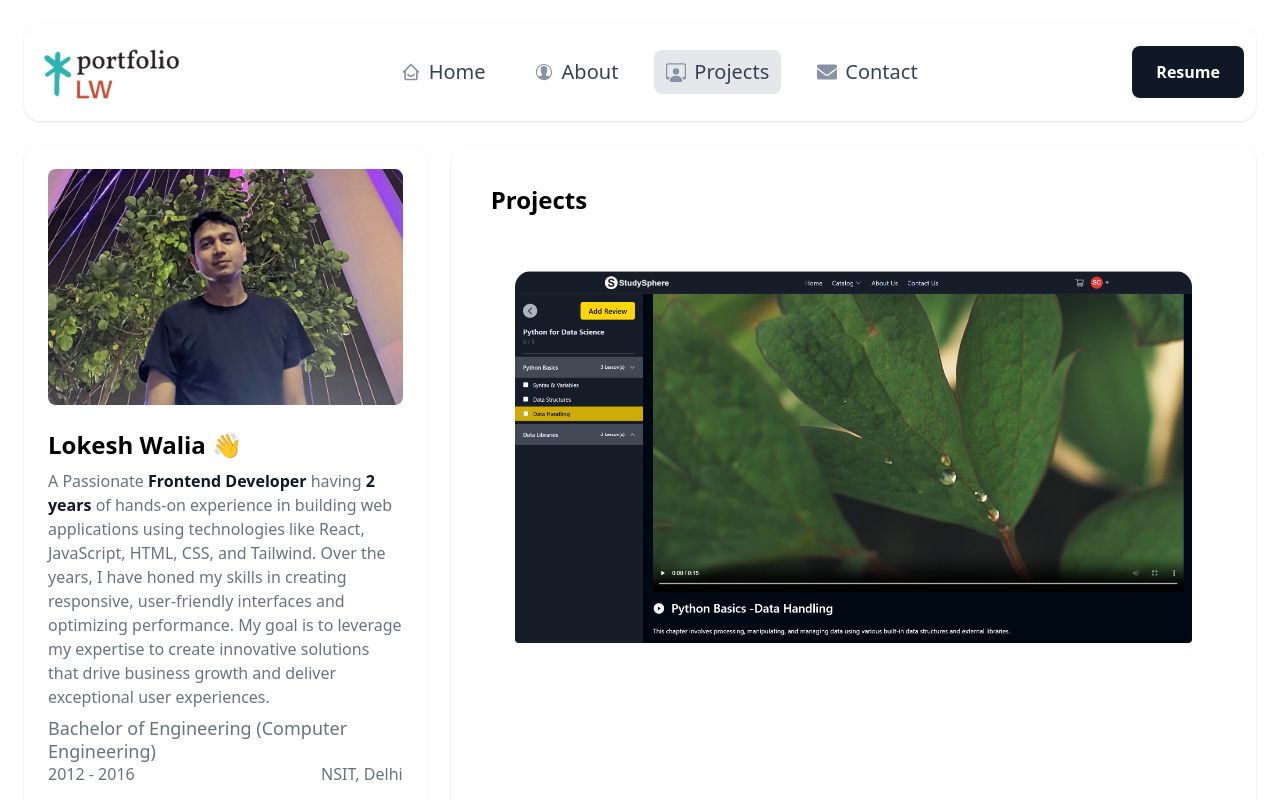
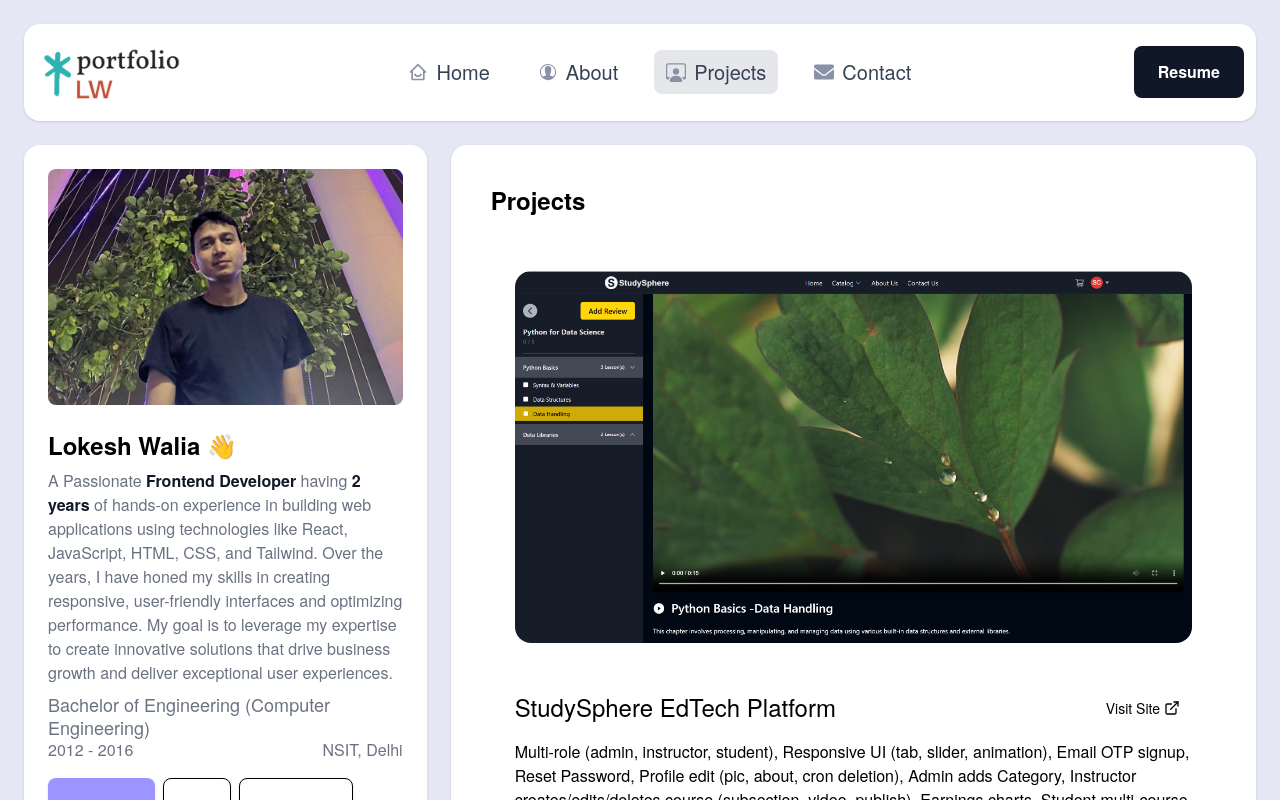
Before and after one commit to lokeshloki3/portfolio-lokesh, a React (Vite) app: page /projects in a window 1280 px wide. Shown: the top 800 px of the page. Built offline with nearby package versions, Linux system fonts and the light colour scheme.

Commit message:
Projects page image title gap reduced

```diff
--- a/src/index.css
+++ b/src/index.css
@@ -1 +1,14 @@
 @import "tailwindcss";
+
+html, body {
+  margin: 0;
+  font-family: Montserrat, BuckeyeSans, HelveticaNeue, Helvetica, Arial, sans-serif;
+  height: 100%;
+  border-width: 0px;
+  border-style: solid;
+  border-color: rgb(229, 231, 235);
+  box-sizing: border-box;
+  line-height: 1.5;
+  text-size-adjust: 100%;
+  background-color: #E5E7F5;
+}
--- a/src/pages/Projects.jsx
+++ b/src/pages/Projects.jsx
@@ -32,7 +32,7 @@ const Projects = () => {
           {paginatedProjects.map((project, idx) => (
             <div key={idx} className="pb-4 border-b-2 border-gray-300">
               <div className="group relative overflow-hidden rounded-lg p-4 md:p-6 lg:p-6">
-                <div className="relative aspect-5/4 overflow-hidden rounded-2xl">
+                <div className="relative overflow-hidden rounded-2xl">
                   <a
                     href={project.githubPage}
                     target="_blank"
```
